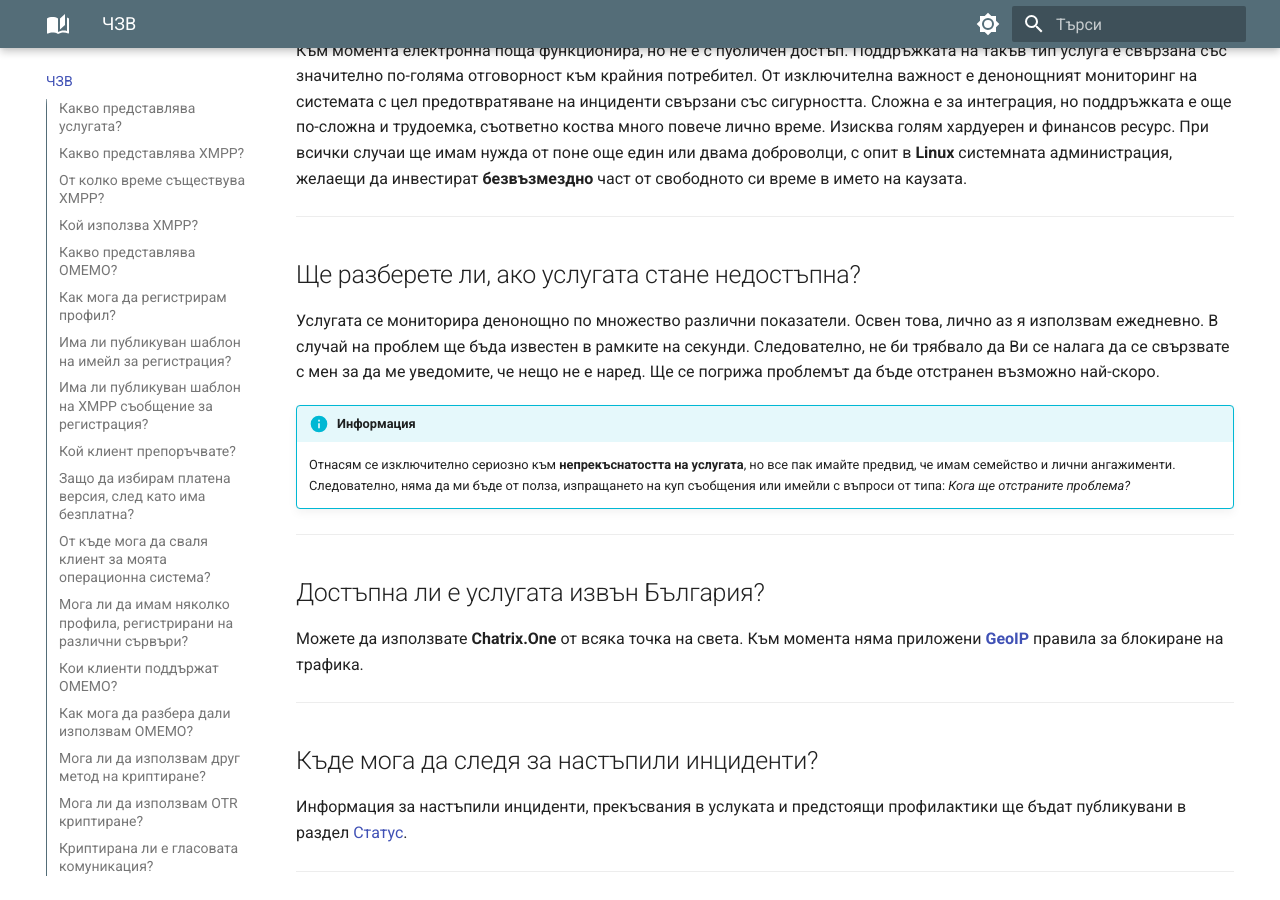
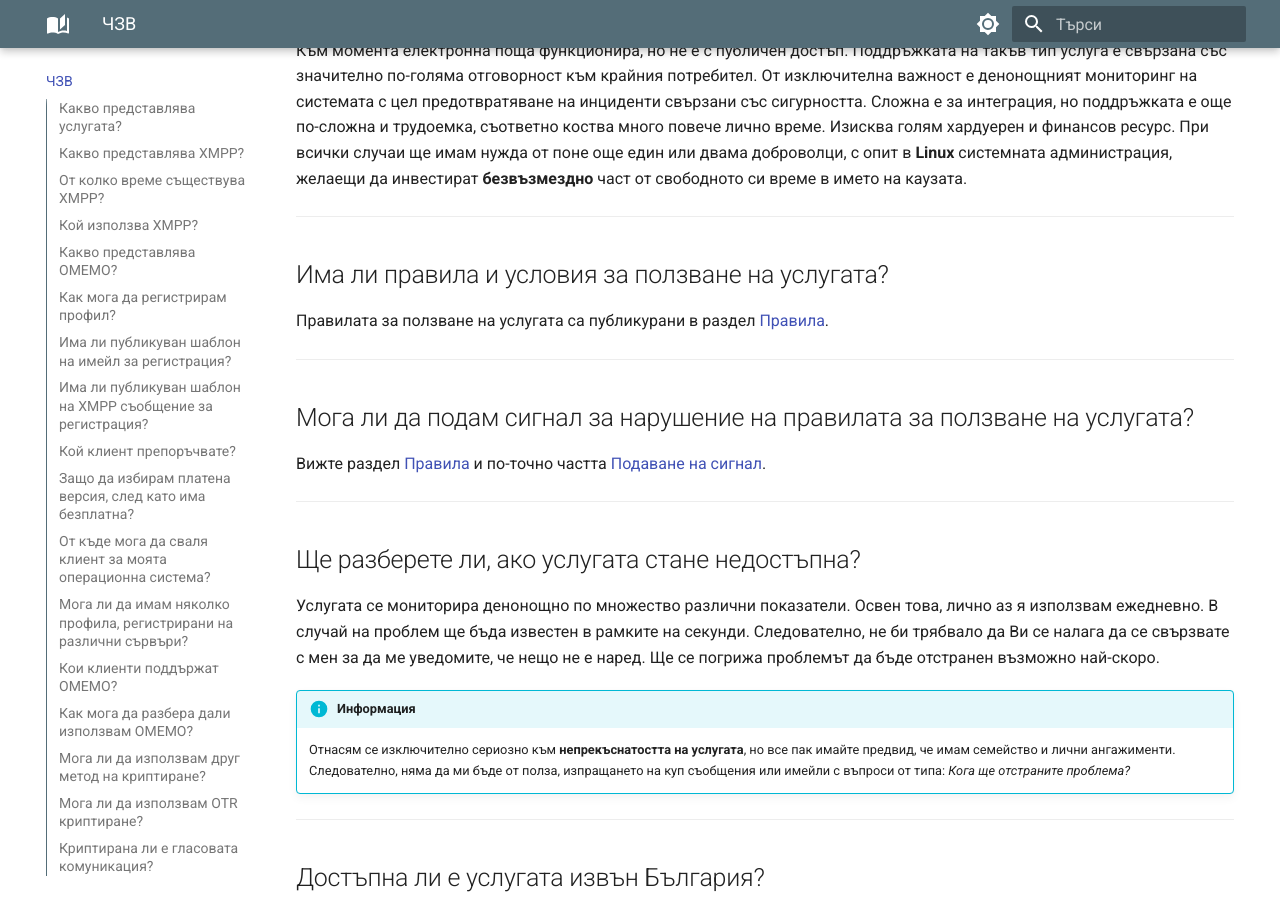
Before and after one commit to MrEddX/docs.chatrix.one, an MkDocs documentation site: the page built from docs/често-задавани-въпроси.md, in a window 1280 px wide and 900 px high, scrolled down 16616 px. Built offline with MkDocs 1.6.1 and Material for MkDocs 9.7.7, drawn with Linux system fonts in a browser that asks for light colours.

Commit message:
Fix: FAQ, Rules

```diff
--- a/docs/често-задавани-въпроси.md
+++ b/docs/често-задавани-въпроси.md
@@ -609,6 +609,18 @@ flowchart BT
 
 * * *
 
+## Има ли правила и условия за ползване на услугата?
+
+Правилата за ползване на услугата са публикурани в раздел [Правила](https://docs.chatrix.one/правила/).
+
+* * *
+
+## Мога ли да подам сигнал за нарушение на правилата за ползване на услугата?
+
+Вижте раздел [Правила](https://docs.chatrix.one/правила/) и по-точно частта [Подаване на сигнал](https://docs.chatrix.one/правила/#_3).
+
+* * *
+
 ## Ще разберете ли, ако услугата стане недостъпна?
 
 Услугата се мониторира денонощно по множество различни показатели. Освен това, лично аз я използвам ежедневно. В случай на проблем ще бъда известен в рамките на секунди. Следователно, не би трябвало да Ви се налага да се свързвате с мен за да ме уведомите, че нещо не е наред. Ще се погрижа проблемът да бъде отстранен възможно най-скоро.
```
Also changed, not shown: docs/правила.md (+2 -2 lines).
